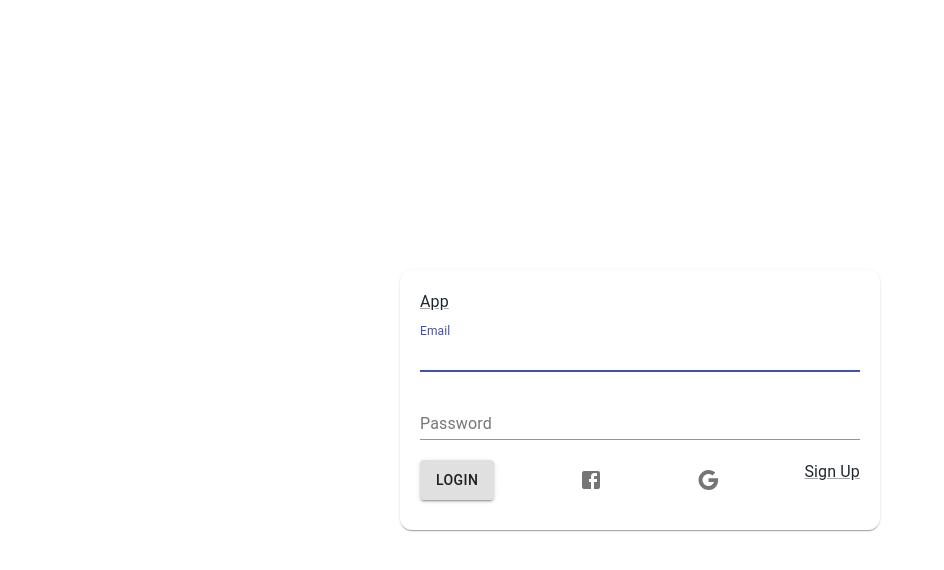
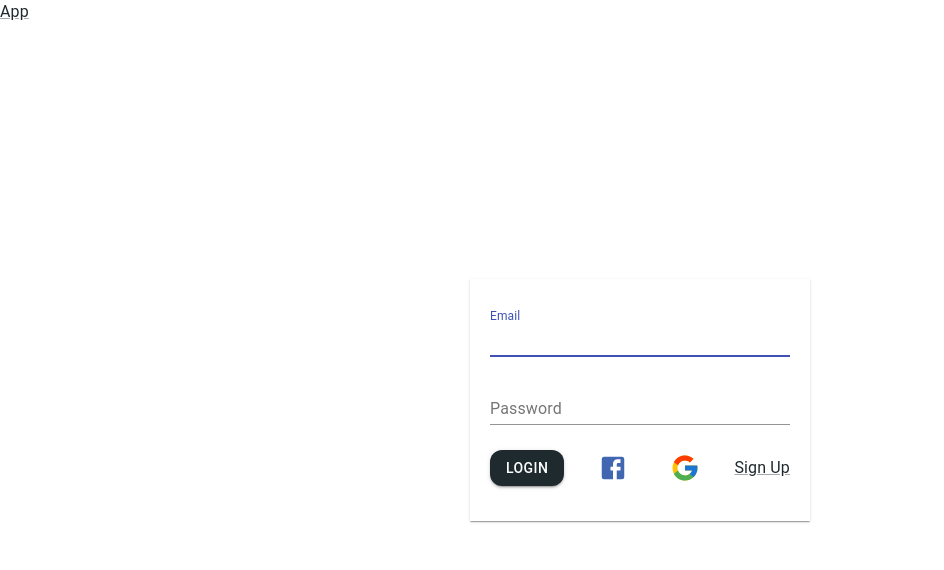
Before and after one commit to YauheniMel/project, a React (Create React App) app: page /login in a window 1280 px wide. Shown: the top 570 px of the page, without its empty margins (0-944 px from the left). Built offline with nearby package versions, Linux system fonts and the light colour scheme; no server answers.

Commit message:
refactor: Update login signUp pages styles.
Download coloured svg for google button.

```diff
--- a/src/auth/LoginPage/LoginPage.tsx
+++ b/src/auth/LoginPage/LoginPage.tsx
@@ -1,43 +1,58 @@
 import React, { FC } from 'react';
 import { useFormik } from 'formik';
 import * as yup from 'yup';
-import Button from '@material-ui/core/Button';
 import TextField from '@material-ui/core/TextField';
 import { Link as RouterLink, useNavigate } from 'react-router-dom';
 import {
-  Box, IconButton, Link, Paper,
+  Box, Button, IconButton, Link, Paper,
 } from '@mui/material';
 import { makeStyles } from '@material-ui/core';
 import FacebookIcon from '@mui/icons-material/Facebook';
-import GoogleIcon from '@mui/icons-material/Google';
+// import GoogleIcon from '@mui/icons-material/Google';
 import RoutesApp from '../../constants/routes';
 import login from '../services/login';
 import { signInWithGoogle, signInWithFacebook } from '../firebase-config';
+// import googleIconUrl from '/assets/icon-google.svg';
 
 interface ILoginPage {
   id: string;
   loginUser: (userId: string) => void;
 }
 
-const useStyles = makeStyles({
+const useStyles = makeStyles((theme) => ({
   paper: {
     position: 'fixed',
+    display: 'flex',
+    justifyContent: 'center',
+    alignItems: 'center',
     padding: '20px',
     top: '50%',
     left: '50%',
     minWidth: '280px',
     transform: 'translate(-50%, -50%)',
+
+    [theme.breakpoints.down('sm')]: {
+      width: '100%',
+      height: '100%',
+    },
   },
   form: {
+    maxWidth: '300px',
+
     '& > *': {
       margin: '10px 0',
     },
   },
+  link: {
+    position: 'relative',
+    zIndex: 2,
+  },
   action: {
     display: 'flex',
     justifyContent: 'space-between',
+    alignItems: 'center',
   },
-});
+}));
 
 const validationSchema = yup.object({
   email: yup
@@ -95,10 +110,16 @@ const LoginPage: FC<ILoginPage> = ({ id, loginUser }) => {
   }
 
   return (
-    <Paper className={classes.paper}>
-      <Link component={RouterLink} to={RoutesApp.Root}>
+    <>
+      <Link className={classes.link} component={RouterLink} to={RoutesApp.Root}>
         App
       </Link>
+      <Paper
+        sx={{
+          borderRadius: 0,
+        }}
+        className={classes.paper}
+      >
         <form className={classes.form} onSubmit={formik.handleSubmit}>
           <TextField
             fullWidth
@@ -127,10 +148,15 @@ const LoginPage: FC<ILoginPage> = ({ id, loginUser }) => {
               Login
             </Button>
             <IconButton onClick={handleLoginFacebook}>
-            <FacebookIcon />
+              <FacebookIcon
+                sx={{
+                  color: '#4267B2',
+                  fontSize: '30px',
+                }}
+              />
             </IconButton>
             <IconButton onClick={handleLoginGoogle}>
-            <GoogleIcon />
+              <img width="30px" alt="google" src="/assets/icon-google.svg" />
             </IconButton>
             <Link to={RoutesApp.SignUp} component={RouterLink}>
               Sign Up
@@ -138,6 +164,7 @@ const LoginPage: FC<ILoginPage> = ({ id, loginUser }) => {
           </Box>
         </form>
       </Paper>
+    </>
   );
 };
 
--- a/src/auth/SignUpPage/SignUpPage.tsx
+++ b/src/auth/SignUpPage/SignUpPage.tsx
@@ -1,10 +1,11 @@
 import React, { FC } from 'react';
 import { useFormik } from 'formik';
 import * as yup from 'yup';
-import Button from '@material-ui/core/Button';
 import TextField from '@material-ui/core/TextField';
 import { Link as RouterLink, useNavigate } from 'react-router-dom';
-import { Box, Link, Paper } from '@mui/material';
+import {
+  Box, Button, Link, Paper,
+} from '@mui/material';
 import { makeStyles } from '@material-ui/core';
 import { getAuth, updateProfile } from 'firebase/auth';
 
@@ -16,25 +17,40 @@ interface ISignUpPage {
   signUpUser: (credentials: CredentialsType) => void;
 }
 
-const useStyles = makeStyles({
+const useStyles = makeStyles((theme) => ({
   paper: {
     position: 'fixed',
+    display: 'flex',
+    justifyContent: 'center',
+    alignItems: 'center',
     padding: '20px',
     top: '50%',
     left: '50%',
     minWidth: '280px',
     transform: 'translate(-50%, -50%)',
+
+    [theme.breakpoints.down('sm')]: {
+      width: '100%',
+      height: '100%',
+    },
   },
   form: {
+    maxWidth: '300px',
+
     '& > *': {
       margin: '10px 0',
     },
   },
+  link: {
+    position: 'relative',
+    zIndex: 2,
+  },
   action: {
     display: 'flex',
     justifyContent: 'space-between',
+    alignItems: 'center',
   },
-});
+}));
 
 const validationSchema = yup.object({
   name: yup
@@ -116,10 +132,11 @@ const SignUpPage: FC<ISignUpPage> = ({ signUpUser }) => {
   });
 
   return (
-    <Paper className={classes.paper}>
-      <Link component={RouterLink} to={RoutesApp.Root}>
+    <>
+      <Link className={classes.link} component={RouterLink} to={RoutesApp.Root}>
         App
       </Link>
+      <Paper sx={{ borderRadius: 0 }} className={classes.paper}>
         <form className={classes.form} onSubmit={formik.handleSubmit}>
           <TextField
             fullWidth
@@ -168,7 +185,7 @@ const SignUpPage: FC<ISignUpPage> = ({ signUpUser }) => {
             id="confirm"
             name="confirm"
             label="Confirm password"
-          type="confirm"
+            type="password"
             value={formik.values.confirm}
             onChange={formik.handleChange}
             error={formik.touched.confirm && Boolean(formik.errors.confirm)}
@@ -184,6 +201,7 @@ const SignUpPage: FC<ISignUpPage> = ({ signUpUser }) => {
           </Box>
         </form>
       </Paper>
+    </>
   );
 };
 
```
Also changed, not shown: public/assets/icon-google.svg (added). Lines whose indentation alone changed are shown as unchanged.
